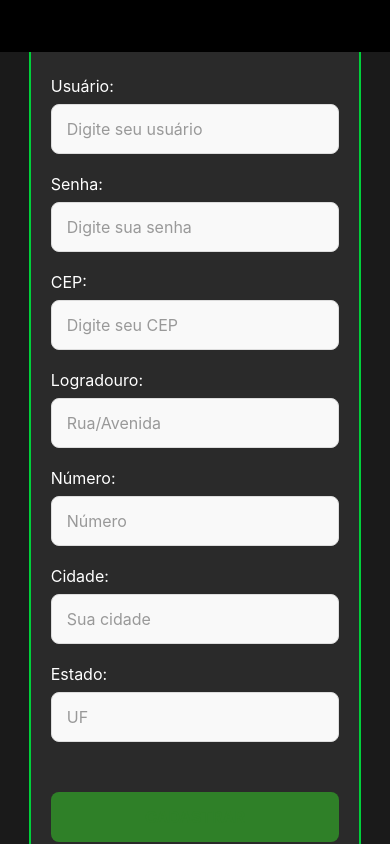
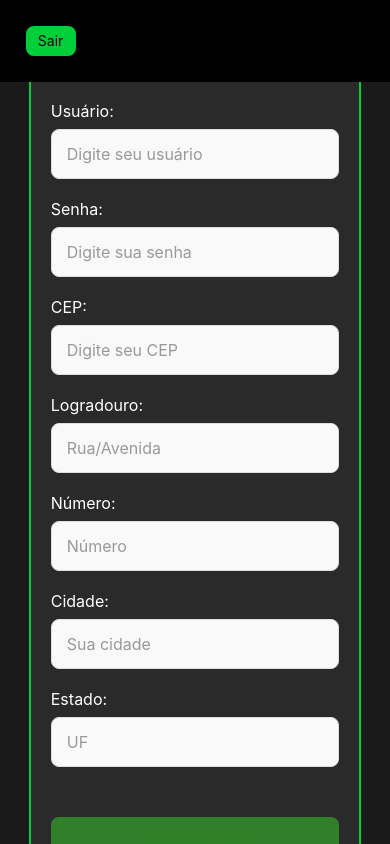
Before and after one commit to felipeSeiki/Sprint1Mobile, a React Native app: screen /Register in a window 390 px wide. Built offline with nearby package versions, Linux system fonts and the light colour scheme.

Commit message:
Arrumando o header

```diff
--- a/src/screens/DashboardScreen.tsx
+++ b/src/screens/DashboardScreen.tsx
@@ -246,7 +246,6 @@ const AppointmentCard = styled(ListItem)`
   margin-bottom: 10px;
   padding: 15px;
   border-width: 1px;
-  border-color: ${theme.colors.border};
 `;
 
 const LoadingText = styled.Text`
--- a/src/screens/HomeScreen.tsx
+++ b/src/screens/HomeScreen.tsx
@@ -5,7 +5,7 @@ import styled from 'styled-components/native';
 import { RootStackParamList } from '../types/navigation';
 import { Moto } from '../types/motos';
 import theme from '../styles/theme';
-import { HeaderContainer } from '../components/Header';
+import Header from '../components/Header';
 import { useAuth } from '../contexts/AuthContext';
 
 interface StatusProps {
@@ -142,14 +142,8 @@ const HomeScreen: React.FC<HomeScreenProps> = ({ navigation }) => {
 
   return (
     <Container>
-       <HeaderContainer>
-        <TouchableOpacity
-          style={styles.logOutButton}
-          onPress={handleLogOut}
-        >
-          <Text>Sair</Text>
-        </TouchableOpacity>
-      </HeaderContainer>
+       <Header>
+      </Header>
 
       <CardContainer>
         <AnimatedCardContainer
--- a/src/screens/RegisterScreen.tsx
+++ b/src/screens/RegisterScreen.tsx
@@ -1,5 +1,5 @@
 import React, { useRef, useState } from 'react';
-import { View, Text, TextInput, TouchableOpacity, StyleSheet, SafeAreaView, Animated, PanResponder, KeyboardAvoidingView, Platform, ScrollView } from 'react-native';
+import { View, Text, TextInput, TouchableOpacity, StyleSheet, SafeAreaView, Animated, PanResponder, Platform } from 'react-native';
 import { useNavigation } from '@react-navigation/native';
 import { RootStackParamList } from '../types/navigation';
 import { StackNavigationProp } from '@react-navigation/stack';
@@ -10,6 +10,8 @@ import styled from 'styled-components/native';
 type RegisterScreenNavigationProp = StackNavigationProp<RootStackParamList, 'Register'>;
 
 export const RegisterScreen: React.FC = () => {
+  const { signOut } = useAuth();
+
   const [formData, setFormData] = useState({
     usuario: '',
     senha: '',
@@ -77,14 +79,21 @@ export const RegisterScreen: React.FC = () => {
     }
   };
 
+  const handleLogOut = () => {
+    signOut();
+    navigation.navigate('Login')
+  };
+
   return (
-    <KeyboardAvoidingView
-      behavior={Platform.OS === 'ios' ? 'padding' : 'height'}
-      style={styles.container}
+    <SafeAreaView style={styles.container}>
+      <HeaderContainer>
+      <TouchableOpacity
+          style={styles.logOutButton}
+          onPress={handleLogOut}
         >
-      <SafeAreaView style={styles.safeArea}>
-        <HeaderContainer/>
-
+          <Text>Sair</Text>
+        </TouchableOpacity>
+      </HeaderContainer>
       <CardContainer>
       <AnimatedCardContainer {...panResponder.panHandlers}
           style={{
@@ -93,13 +102,7 @@ export const RegisterScreen: React.FC = () => {
               { scale: scale }
             ]
           }}>
-
-            <ScrollView
-              contentContainerStyle={styles.scrollContent}
-              keyboardShouldPersistTaps="handled"
-              showsVerticalScrollIndicator={false}
-            >
-              <View style={styles.innerContent}>
+        <View style={styles.content}>
           <Text style={styles.title}>Cadastro</Text>
 
           <View style={styles.formGroup}>
@@ -186,19 +189,17 @@ export const RegisterScreen: React.FC = () => {
           <TouchableOpacity style={styles.submitButton} onPress={handleSubmit}>
             <Text style={styles.buttonText}>CADASTRAR</Text>
           </TouchableOpacity>
-            </View>
-          </ScrollView>
+
           <TouchableOpacity
             style={styles.loginLink}
             onPress={() => navigation.navigate('Login')}
           >
             <Text style={styles.loginText}>Já possui conta? Faça login</Text>
           </TouchableOpacity>
-
+        </View>
       </AnimatedCardContainer>
       </CardContainer>
     </SafeAreaView>
-  </KeyboardAvoidingView>
   );
 };
 
@@ -219,7 +220,7 @@ const CardContainer = styled.View`
   justify-content: center;
   align-items: center;
   padding: 20px;
-  height: 450px;
+  height: 60px;
   width: 100%;
   max-width: 800px;
   margin: 0 auto;
@@ -230,16 +231,6 @@ const styles = StyleSheet.create({
   container: {
     flex: 1,
     backgroundColor: '#1A1A1A',
-  },
-  safeArea: {
-    flex: 1,
-  },
-  scrollContent: {
-    padding: 20,
-    paddingBottom: 0, // O padding bottom será aplicado pelo loginLink
-  },
-  innerContent: {
-    paddingBottom: 20, // Espaço para o botão de login
   },
   scrollContainer: {
     flexGrow: 1,
@@ -283,6 +274,25 @@ const styles = StyleSheet.create({
     marginTop: 30,
     marginBottom: 20,
   },
+  logOutButton: {
+    height: 30,
+    width: 50,
+    backgroundColor: '#00CF3A',
+    borderRadius: 8,
+    justifyContent: 'center',
+    alignItems: 'center',
+    ...Platform.select({
+      ios: {
+        shadowColor: '#000',
+        shadowOffset: { width: 0, height: 2 },
+        shadowOpacity: 0.2,
+        shadowRadius: 4,
+      },
+      android: {
+        elevation: 4,
+      },
+    }),
+  },
   buttonText: {
     color: '#2F8028',
     fontSize: 16,
```
Lines whose indentation alone changed are shown as unchanged.
